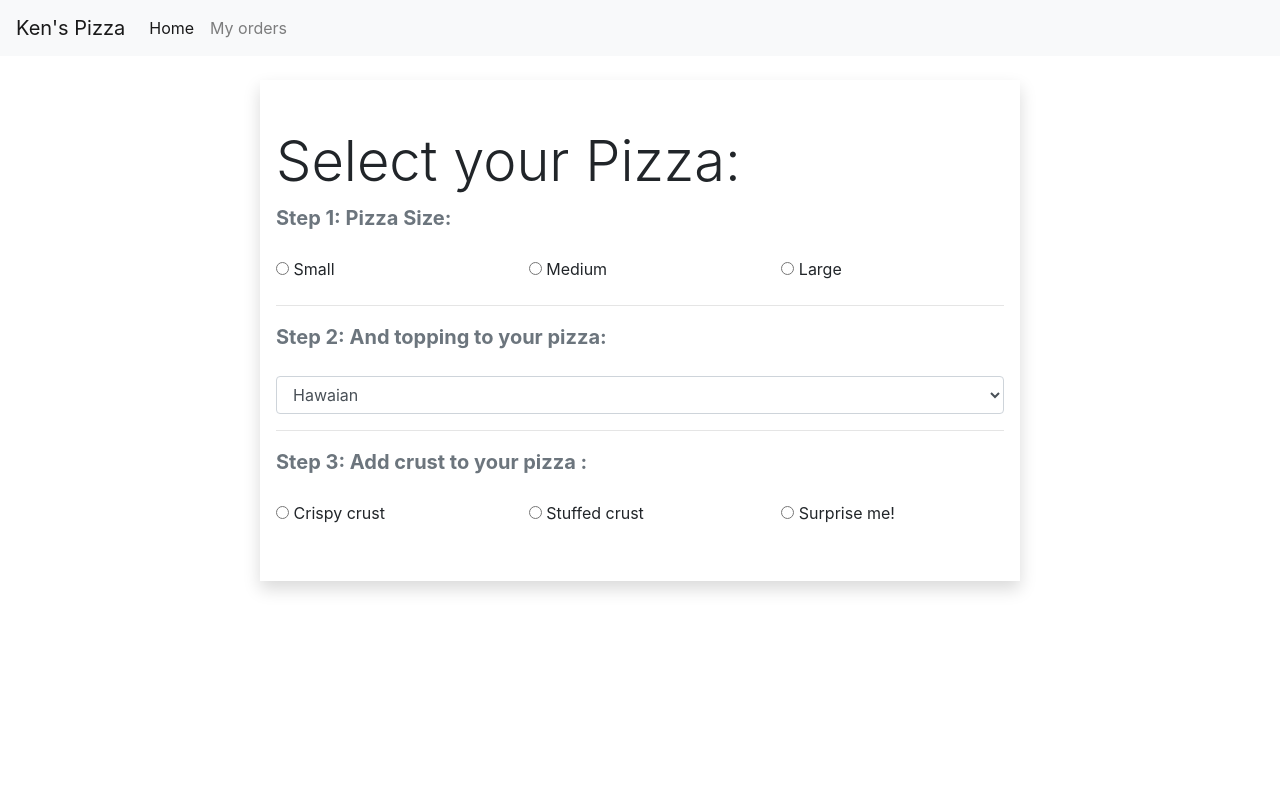
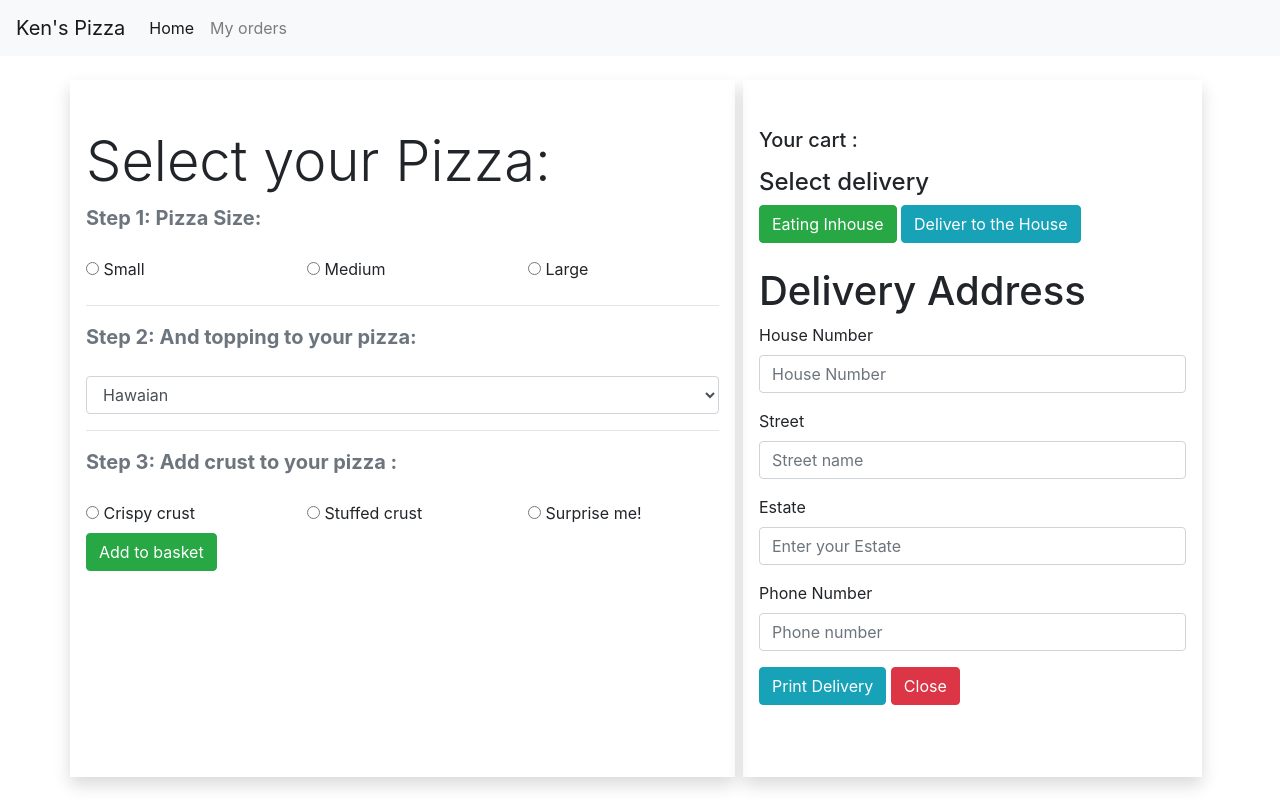
Before and after one commit to Kenkibet/pizza-inn, a plain HTML site: page index.html in a window 1280 px wide. Drawn offline with nearby package versions, Linux system fonts and the light colour scheme.

Commit message:
added pizza delivery

```diff
--- a/index.html
+++ b/index.html
@@ -31,8 +31,10 @@
     </nav>
 
     <div class="container mt-4">
-        <div class="row justify-content-center">
-            <div class="col-md-8 shadow py-5 px-3" data-aos="fade-up">
+
+        <div class="row justify-content-between">
+            <div class="col-md-7 shadow py-5 px-3" data-aos="fade-up">
+                <form class="form" id="orderForm">
                     <h3 class="display-4">Select your Pizza:</h3>
                     <label for="pizza-size">
                         <p class="lead text-muted font-weight-bold">Step 1: Pizza Size:</p>
@@ -80,7 +82,8 @@
                         <div id="crust" class="row justify-content-center">
                             <div class="col-md-4">
                                 <label class="radio-inline">
-                                <input name="pizzaCrust" id="crust-crispy" value="crispy" type="radio" /> Crispy crust
+                                    <input name="pizzaCrust" id="crust-crispy" value="crispy" type="radio" /> Crispy
+                                    crust
                                 </label>
                             </div>
                             <div class="col-md-4">
@@ -91,13 +94,59 @@
                             </div>
                             <div class="col-md-4">
                                 <label class="radio-inline">
-                                <input name="pizzaCrust" id="crust-free" value="sugar-free" type="radio" /> Surprise me!
+                                    <input name="pizzaCrust" id="crust-free" value="sugar-free" type="radio" /> Surprise
+                                    me!
                                 </label>
                             </div>
 
                         </div>
                     </div>
+                    <button type="submit" id="submit-btn" class="btn btn-success">Add to basket</button>
+                </form>
+
             </div>
+            <div class="col shadow py-5 px-3 mx-2">
+                <div class="cart">
+                    <h5>Your cart :</h5>
+                    <ul id="cartItems"></ul>
+                    <p class="font-weight-bold" id="basketTotal"></p>
+                </div>
+
+                <div class="delivery">
+                    <h4>Select delivery</h4>
+                    <button type="submit" id="inhouseDelivery" class="btn btn-success">Eating Inhouse</button>
+                    <button type="submit" id="homeDelivery" class="btn btn-info">Deliver to the House</button>
+                </div>
+
+                <div class="py-4" id="delivery-form">
+                    <form class="form">
+                        <h1>Delivery Address</h1>
+
+                        <div class="form-group">
+                            <label for="House Number">House Number</label>
+                            <input type="text" placeholder="House Number" class="form-control" name="houseNumber" required>
+                        </div>
+
+                        <div class="form-group">
+                            <label for="Street">Street</label>
+                            <input type="text" placeholder="Street name" class="form-control" name="street" required>
+                        </div>
+                        <div class="form-group">
+                            <label for="Estate">Estate</label>
+                            <input type="text" placeholder="Enter your Estate" class="form-control" name="estate" required>
+                        </div>
+                        <div class="form-group">
+                            <label for="phoneNo">Phone Number</label>
+                            <input type="tel" placeholder="Phone number" class="form-control" name="phone" required>
+                        </div>
+
+                        <button type="submit" id="printButton" class="btn btn-info">Print Delivery</button>
+                        <button type="submit" class="btn btn-danger" onclick="closeForm()">Close</button>
+                    </form>
+                </div>
+            </div>
+        </div>
+
 
 
     </div>
```
Lines whose indentation alone changed are shown as unchanged.
